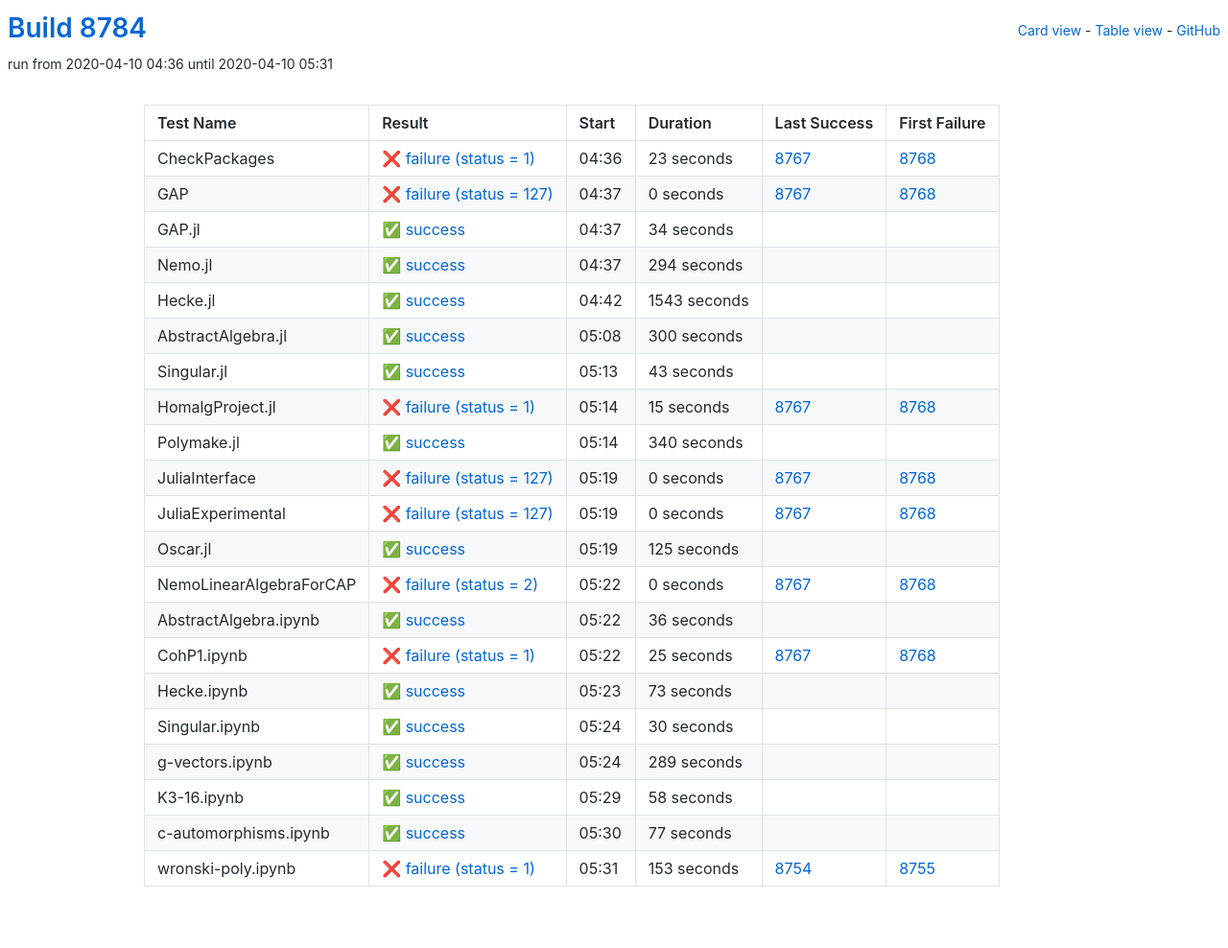
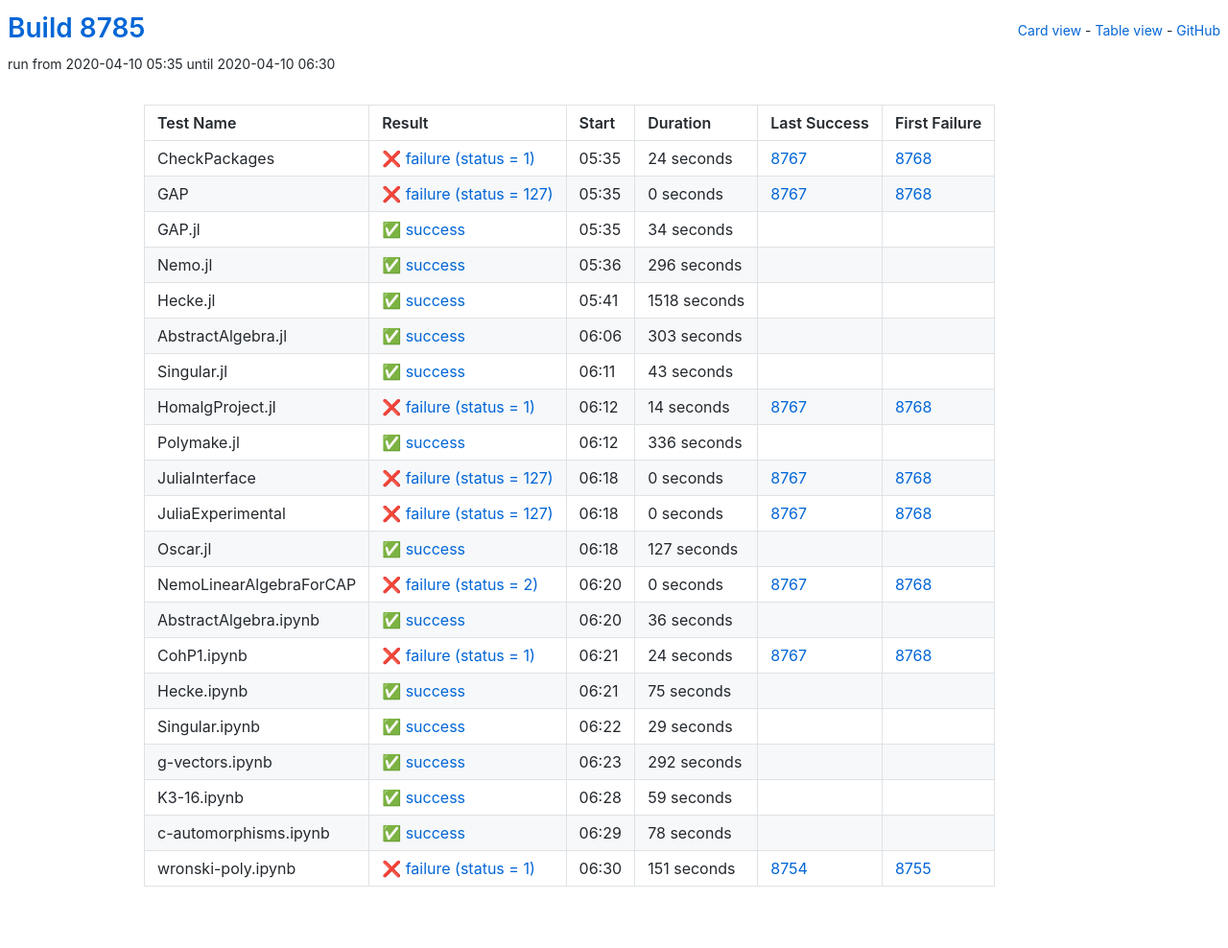
Before and after one commit to oscar-system/oscar-ci-status, a Jekyll site: the page built from table.html, in a window 1280 px wide. Shown: the whole page at 96% size. Built offline with Jekyll 4.4.1, drawn with Linux system fonts in a browser that asks for light colours.

Commit message:
Build 8785

```diff
--- a/_data/ci.yml
+++ b/_data/ci.yml
@@ -1,16 +1,16 @@
-build: 8784
-build_url: https://oscarci.mathematik.uni-kl.de/job/oscar/8784/
+build: 8785
+build_url: https://oscarci.mathematik.uni-kl.de/job/oscar/8785/
 job: oscar
 tests:
-- duration: 23
+- duration: 24
   exitcode: 1
   first_failure: 8768
   first_failure_url: https://oscarci.mathematik.uni-kl.de/job/oscar/8768/
   last_success: 8767
   last_success_url: https://oscarci.mathematik.uni-kl.de/job/oscar/8767/
-  log: https://oscarci.mathematik.uni-kl.de/job/oscar/8784/artifact/logs/build-8784/CheckPackages.log
+  log: https://oscarci.mathematik.uni-kl.de/job/oscar/8785/artifact/logs/build-8785/CheckPackages.log
   name: CheckPackages
-  start: 2020-04-10 04:36
+  start: 2020-04-10 05:35
   status: failure
   success: false
 - duration: 0
@@ -19,9 +19,9 @@
   first_failure_url: https://oscarci.mathematik.uni-kl.de/job/oscar/8768/
   last_success: 8767
   last_success_url: https://oscarci.mathematik.uni-kl.de/job/oscar/8767/
-  log: https://oscarci.mathematik.uni-kl.de/job/oscar/8784/artifact/logs/build-8784/GAP.log
+  log: https://oscarci.mathematik.uni-kl.de/job/oscar/8785/artifact/logs/build-8785/GAP.log
   name: GAP
-  start: 2020-04-10 04:37
+  start: 2020-04-10 05:35
   status: failure
   success: false
 - duration: 34
@@ -30,42 +30,42 @@
   first_failure_url: null
   last_success: false
   last_success_url: null
-  log: https://oscarci.mathematik.uni-kl.de/job/oscar/8784/artifact/logs/build-8784/GAP.jl.log
+  log: https://oscarci.mathematik.uni-kl.de/job/oscar/8785/artifact/logs/build-8785/GAP.jl.log
   name: GAP.jl
-  start: 2020-04-10 04:37
+  start: 2020-04-10 05:35
   status: success
   success: true
-- duration: 294
+- duration: 296
   exitcode: 0
   first_failure: false
   first_failure_url: null
   last_success: false
   last_success_url: null
-  log: https://oscarci.mathematik.uni-kl.de/job/oscar/8784/artifact/logs/build-8784/Nemo.jl.log
+  log: https://oscarci.mathematik.uni-kl.de/job/oscar/8785/artifact/logs/build-8785/Nemo.jl.log
   name: Nemo.jl
-  start: 2020-04-10 04:37
+  start: 2020-04-10 05:36
   status: success
   success: true
-- duration: 1543
+- duration: 1518
   exitcode: 0
   first_failure: false
   first_failure_url: null
   last_success: false
   last_success_url: null
-  log: https://oscarci.mathematik.uni-kl.de/job/oscar/8784/artifact/logs/build-8784/Hecke.jl.log
+  log: https://oscarci.mathematik.uni-kl.de/job/oscar/8785/artifact/logs/build-8785/Hecke.jl.log
   name: Hecke.jl
-  start: 2020-04-10 04:42
+  start: 2020-04-10 05:41
   status: success
   success: true
-- duration: 300
+- duration: 303
   exitcode: 0
   first_failure: false
   first_failure_url: null
   last_success: false
   last_success_url: null
-  log: https://oscarci.mathematik.uni-kl.de/job/oscar/8784/artifact/logs/build-8784/AbstractAlgebra.jl.log
+  log: https://oscarci.mathematik.uni-kl.de/job/oscar/8785/artifact/logs/build-8785/AbstractAlgebra.jl.log
   name: AbstractAlgebra.jl
-  start: 2020-04-10 05:08
+  start: 2020-04-10 06:06
   status: success
   success: true
 - duration: 43
@@ -74,31 +74,31 @@
   first_failure_url: null
   last_success: false
   last_success_url: null
-  log: https://oscarci.mathematik.uni-kl.de/job/oscar/8784/artifact/logs/build-8784/Singular.jl.log
+  log: https://oscarci.mathematik.uni-kl.de/job/oscar/8785/artifact/logs/build-8785/Singular.jl.log
   name: Singular.jl
-  start: 2020-04-10 05:13
+  start: 2020-04-10 06:11
   status: success
   success: true
-- duration: 15
+- duration: 14
   exitcode: 1
   first_failure: 8768
   first_failure_url: https://oscarci.mathematik.uni-kl.de/job/oscar/8768/
   last_success: 8767
   last_success_url: https://oscarci.mathematik.uni-kl.de/job/oscar/8767/
-  log: https://oscarci.mathematik.uni-kl.de/job/oscar/8784/artifact/logs/build-8784/HomalgProject.jl.log
+  log: https://oscarci.mathematik.uni-kl.de/job/oscar/8785/artifact/logs/build-8785/HomalgProject.jl.log
   name: HomalgProject.jl
-  start: 2020-04-10 05:14
+  start: 2020-04-10 06:12
   status: failure
   success: false
-- duration: 340
+- duration: 336
   exitcode: 0
   first_failure: false
   first_failure_url: null
   last_success: false
   last_success_url: null
-  log: https://oscarci.mathematik.uni-kl.de/job/oscar/8784/artifact/logs/build-8784/Polymake.jl.log
+  log: https://oscarci.mathematik.uni-kl.de/job/oscar/8785/artifact/logs/build-8785/Polymake.jl.log
   name: Polymake.jl
-  start: 2020-04-10 05:14
+  start: 2020-04-10 06:12
   status: success
   success: true
 - duration: 0
@@ -107,9 +107,9 @@
   first_failure_url: https://oscarci.mathematik.uni-kl.de/job/oscar/8768/
   last_success: 8767
   last_success_url: https://oscarci.mathematik.uni-kl.de/job/oscar/8767/
-  log: https://oscarci.mathematik.uni-kl.de/job/oscar/8784/artifact/logs/build-8784/JuliaInterface.log
+  log: https://oscarci.mathematik.uni-kl.de/job/oscar/8785/artifact/logs/build-8785/JuliaInterface.log
   name: JuliaInterface
-  start: 2020-04-10 05:19
+  start: 2020-04-10 06:18
   status: failure
   success: false
 - duration: 0
@@ -118,20 +118,20 @@
   first_failure_url: https://oscarci.mathematik.uni-kl.de/job/oscar/8768/
   last_success: 8767
   last_success_url: https://oscarci.mathematik.uni-kl.de/job/oscar/8767/
-  log: https://oscarci.mathematik.uni-kl.de/job/oscar/8784/artifact/logs/build-8784/JuliaExperimental.log
+  log: https://oscarci.mathematik.uni-kl.de/job/oscar/8785/artifact/logs/build-8785/JuliaExperimental.log
   name: JuliaExperimental
-  start: 2020-04-10 05:19
+  start: 2020-04-10 06:18
   status: failure
   success: false
-- duration: 125
+- duration: 127
   exitcode: 0
   first_failure: false
   first_failure_url: null
   last_success: false
   last_success_url: null
-  log: https://oscarci.mathematik.uni-kl.de/job/oscar/8784/artifact/logs/build-8784/Oscar.jl.log
+  log: https://oscarci.mathematik.uni-kl.de/job/oscar/8785/artifact/logs/build-8785/Oscar.jl.log
   name: Oscar.jl
-  start: 2020-04-10 05:19
+  start: 2020-04-10 06:18
   status: success
   success: true
 - duration: 0
@@ -140,9 +140,9 @@
   first_failure_url: https://oscarci.mathematik.uni-kl.de/job/oscar/8768/
   last_success: 8767
   last_success_url: https://oscarci.mathematik.uni-kl.de/job/oscar/8767/
-  log: https://oscarci.mathematik.uni-kl.de/job/oscar/8784/artifact/logs/build-8784/NemoLinearAlgebraForCAP.log
+  log: https://oscarci.mathematik.uni-kl.de/job/oscar/8785/artifact/logs/build-8785/NemoLinearAlgebraForCAP.log
   name: NemoLinearAlgebraForCAP
-  start: 2020-04-10 05:22
+  start: 2020-04-10 06:20
   status: failure
   success: false
 - duration: 36
@@ -151,85 +151,85 @@
   first_failure_url: null
   last_success: false
   last_success_url: null
-  log: https://oscarci.mathematik.uni-kl.de/job/oscar/8784/artifact/logs/build-8784/AbstractAlgebra.ipynb.log
+  log: https://oscarci.mathematik.uni-kl.de/job/oscar/8785/artifact/logs/build-8785/AbstractAlgebra.ipynb.log
   name: AbstractAlgebra.ipynb
-  start: 2020-04-10 05:22
+  start: 2020-04-10 06:20
   status: success
   success: true
-- duration: 25
+- duration: 24
   exitcode: 1
   first_failure: 8768
   first_failure_url: https://oscarci.mathematik.uni-kl.de/job/oscar/8768/
   last_success: 8767
   last_success_url: https://oscarci.mathematik.uni-kl.de/job/oscar/8767/
-  log: https://oscarci.mathematik.uni-kl.de/job/oscar/8784/artifact/logs/build-8784/CohP1.ipynb.log
+  log: https://oscarci.mathematik.uni-kl.de/job/oscar/8785/artifact/logs/build-8785/CohP1.ipynb.log
   name: CohP1.ipynb
-  start: 2020-04-10 05:22
+  start: 2020-04-10 06:21
   status: failure
   success: false
-- duration: 73
+- duration: 75
   exitcode: 0
   first_failure: false
   first_failure_url: null
   last_success: false
   last_success_url: null
-  log: https://oscarci.mathematik.uni-kl.de/job/oscar/8784/artifact/logs/build-8784/Hecke.ipynb.log
+  log: https://oscarci.mathematik.uni-kl.de/job/oscar/8785/artifact/logs/build-8785/Hecke.ipynb.log
   name: Hecke.ipynb
-  start: 2020-04-10 05:23
+  start: 2020-04-10 06:21
   status: success
   success: true
-- duration: 30
+- duration: 29
   exitcode: 0
   first_failure: false
   first_failure_url: null
   last_success: false
   last_success_url: null
-  log: https://oscarci.mathematik.uni-kl.de/job/oscar/8784/artifact/logs/build-8784/Singular.ipynb.log
+  log: https://oscarci.mathematik.uni-kl.de/job/oscar/8785/artifact/logs/build-8785/Singular.ipynb.log
   name: Singular.ipynb
-  start: 2020-04-10 05:24
+  start: 2020-04-10 06:22
   status: success
   success: true
-- duration: 289
+- duration: 292
   exitcode: 0
   first_failure: false
   first_failure_url: null
   last_success: false
   last_success_url: null
-  log: https://oscarci.mathematik.uni-kl.de/job/oscar/8784/artifact/logs/build-8784/g-vectors.ipynb.log
+  log: https://oscarci.mathematik.uni-kl.de/job/oscar/8785/artifact/logs/build-8785/g-vectors.ipynb.log
   name: g-vectors.ipynb
-  start: 2020-04-10 05:24
+  start: 2020-04-10 06:23
   status: success
   success: true
-- duration: 58
+- duration: 59
   exitcode: 0
   first_failure: false
   first_failure_url: null
   last_success: false
   last_success_url: null
-  log: https://oscarci.mathematik.uni-kl.de/job/oscar/8784/artifact/logs/build-8784/K3-16.ipynb.log
+  log: https://oscarci.mathematik.uni-kl.de/job/oscar/8785/artifact/logs/build-8785/K3-16.ipynb.log
   name: K3-16.ipynb
-  start: 2020-04-10 05:29
+  start: 2020-04-10 06:28
   status: success
   success: true
-- duration: 77
+- duration: 78
   exitcode: 0
   first_failure: false
   first_failure_url: null
   last_success: false
   last_success_url: null
-  log: https://oscarci.mathematik.uni-kl.de/job/oscar/8784/artifact/logs/build-8784/c-automorphisms.ipynb.log
+  log: https://oscarci.mathematik.uni-kl.de/job/oscar/8785/artifact/logs/build-8785/c-automorphisms.ipynb.log
   name: c-automorphisms.ipynb
-  start: 2020-04-10 05:30
+  start: 2020-04-10 06:29
   status: success
   success: true
-- duration: 153
+- duration: 151
   exitcode: 1
   first_failure: 8755
   first_failure_url: https://oscarci.mathematik.uni-kl.de/job/oscar/8755/
   last_success: 8754
   last_success_url: https://oscarci.mathematik.uni-kl.de/job/oscar/8754/
-  log: https://oscarci.mathematik.uni-kl.de/job/oscar/8784/artifact/logs/build-8784/wronski-poly.ipynb.log
+  log: https://oscarci.mathematik.uni-kl.de/job/oscar/8785/artifact/logs/build-8785/wronski-poly.ipynb.log
   name: wronski-poly.ipynb
-  start: 2020-04-10 05:31
+  start: 2020-04-10 06:30
   status: failure
   success: false
```
Also changed, not shown: README.md.
